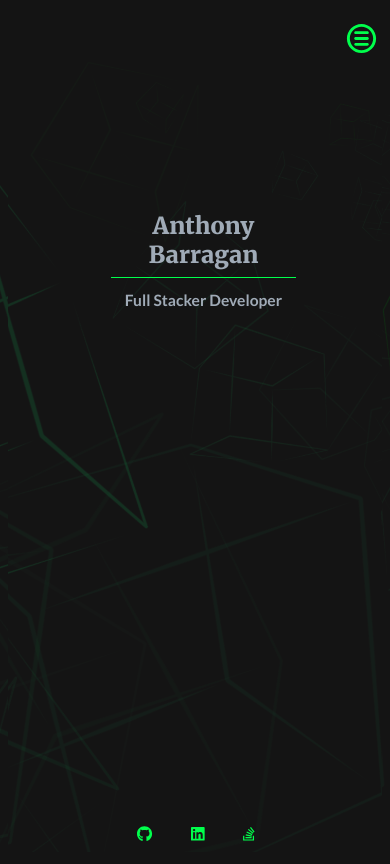
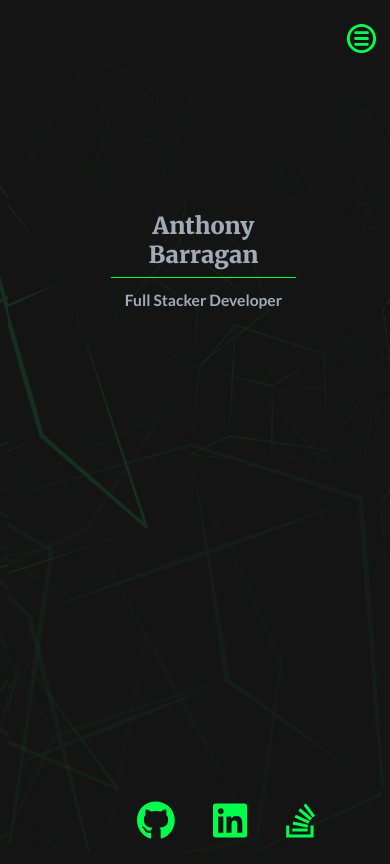
Before and after one commit to Abarragan89/abarragan89.github.io, a React (Create React App) app: page / in a window 390 px wide. Built offline with nearby package versions, Linux system fonts and the light colour scheme.

Commit message:
fixed: homeroute includes /react-portfolio so conditional renders home-footer

```diff
--- a/src/components/Footer/index.js
+++ b/src/components/Footer/index.js
@@ -3,7 +3,7 @@ import {faGithub, faLinkedin, faStackOverflow} from '@fortawesome/free-brands-sv
 
 
 function Footer({ location }) {
-    const isHome = location.pathname === '/';
+    const isHome = location.pathname === '/' || location.pathname ==='/react-portfolio/';
     return (
         <>
             {isHome ?
--- a/src/components/Header/index.js
+++ b/src/components/Header/index.js
@@ -1,6 +1,5 @@
 import Navigation from '../Navigation';
 import MobileNav from '../MobileNav';
-
 
 function Header() {
     return (
--- a/src/components/NavLinks/index.js
+++ b/src/components/NavLinks/index.js
@@ -5,7 +5,6 @@ function NavNavLinks({
     closeMobileMenu,
     isMobile
      }) {
-
 
     function closeHamburger () {
         if(isMobile) {
--- a/src/components/Navigation/index.js
+++ b/src/components/Navigation/index.js
@@ -1,34 +1,9 @@
 import NavLinks from '../NavLinks'
 function Navigation ({
-    setIsAbout,
-    isAbout,
-    isPortfolio,
-    setIsPortfolio,
-    isContact,
-    setIsContact,
-    isResume,
-    setIsResume,
-    isHomepage,
-    setIsHomepage
     }) {
     return (
         <nav className="navigation">
-            <NavLinks
-               isAbout={isAbout}
-               setIsAbout={setIsAbout}
-               // Portfolio Var
-               isPortfolio={isPortfolio}
-               setIsPortfolio={setIsPortfolio}
-               // Contact Var
-               isContact={isContact}
-               setIsContact={setIsContact}
-               // Resume Var
-               isResume={isResume}
-               setIsResume={setIsResume}
-               // Homepage Var
-               isHomepage={isHomepage}
-               setIsHomepage={setIsHomepage}
-             />
+            <NavLinks/>
         </nav>
     )
 }
--- a/src/index.css
+++ b/src/index.css
@@ -647,7 +647,7 @@ footer a:hover {
     .section {
         margin-top: 15%;
     }
-    footer a{
-        font-size: 8vw;
+    footer a, #home-footer a{
+        font-size: 10vw;
     }
 }
```
